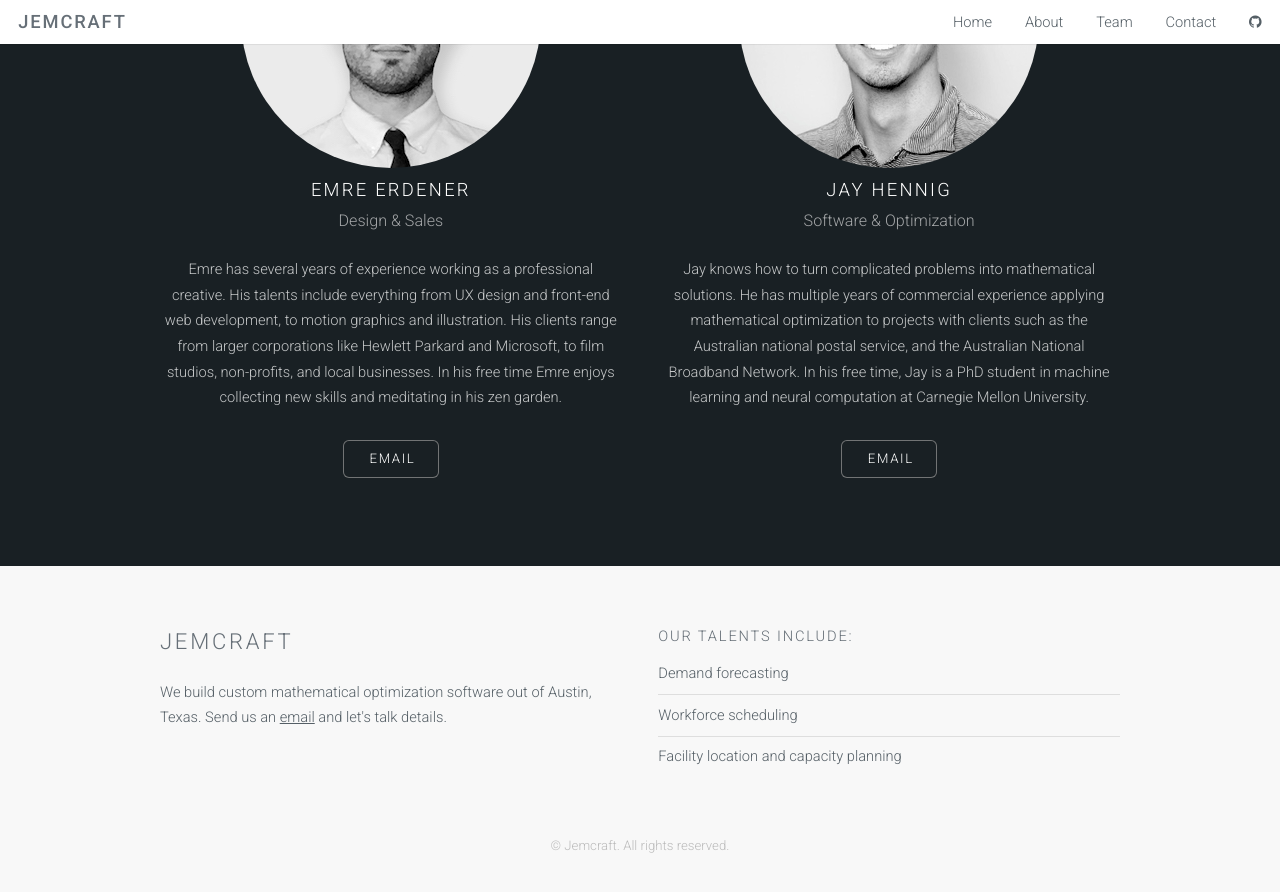
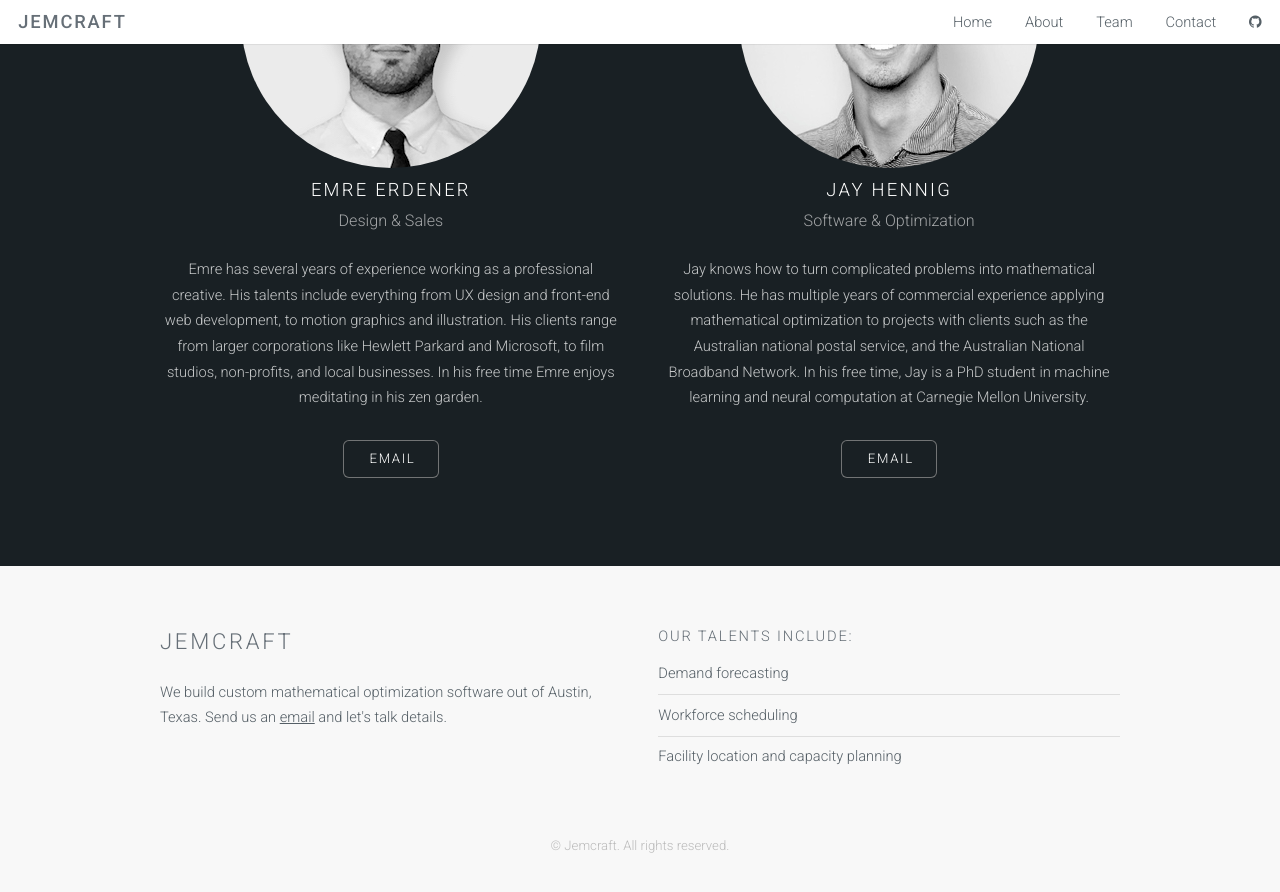
Before and after one commit to Jemcraft/Jemcraft.github.io, a Jekyll site: the page built from index.html, in a window 1280 px wide and 900 px high, scrolled down 1433 px. Shown: the top 892 px of the window. Built offline with Jekyll 4.4.1, drawn with Linux system fonts in a browser that asks for light colours.

Commit message:
practicing commiting / edited bio

```diff
--- a/_config.yml
+++ b/_config.yml
@@ -13,7 +13,7 @@
 jay_bio: >
     Jay knows how to turn complicated problems into mathematical solutions. He has multiple years of commercial experience applying mathematical optimization to projects with clients such as the Australian national postal service, and the Australian National Broadband Network. In his free time, Jay is a PhD student in machine learning and neural computation at Carnegie Mellon University.
 emre_bio: >
-    Emre has several years of experience working as a professional creative. His talents include everything from UX design and front-end web development, to motion graphics and illustration. His clients range from larger corporations like Hewlett Parkard and Microsoft, to film studios, non-profits, and local businesses. In his free time Emre enjoys collecting new skills and meditating in his zen garden.
+    Emre has several years of experience working as a professional creative. His talents include everything from UX design and front-end web development, to motion graphics and illustration. His clients range from larger corporations like Hewlett Parkard and Microsoft, to film studios, non-profits, and local businesses. In his free time Emre enjoys meditating in his zen garden.
 emre_email: emre@jemcraft.co
 jay_email: jay@jemcraft.co
 group_email: hello@jemcraft.co
```
